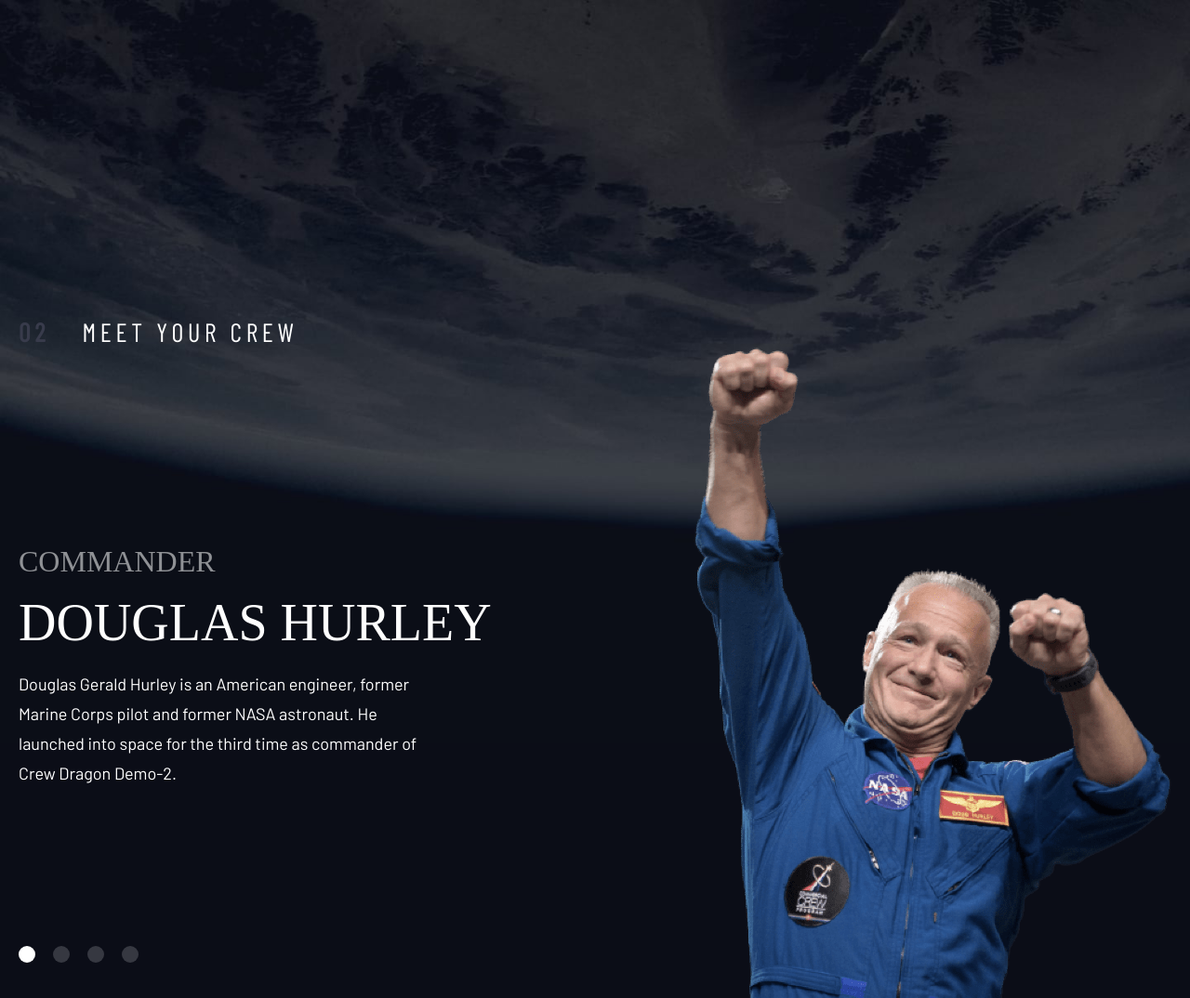
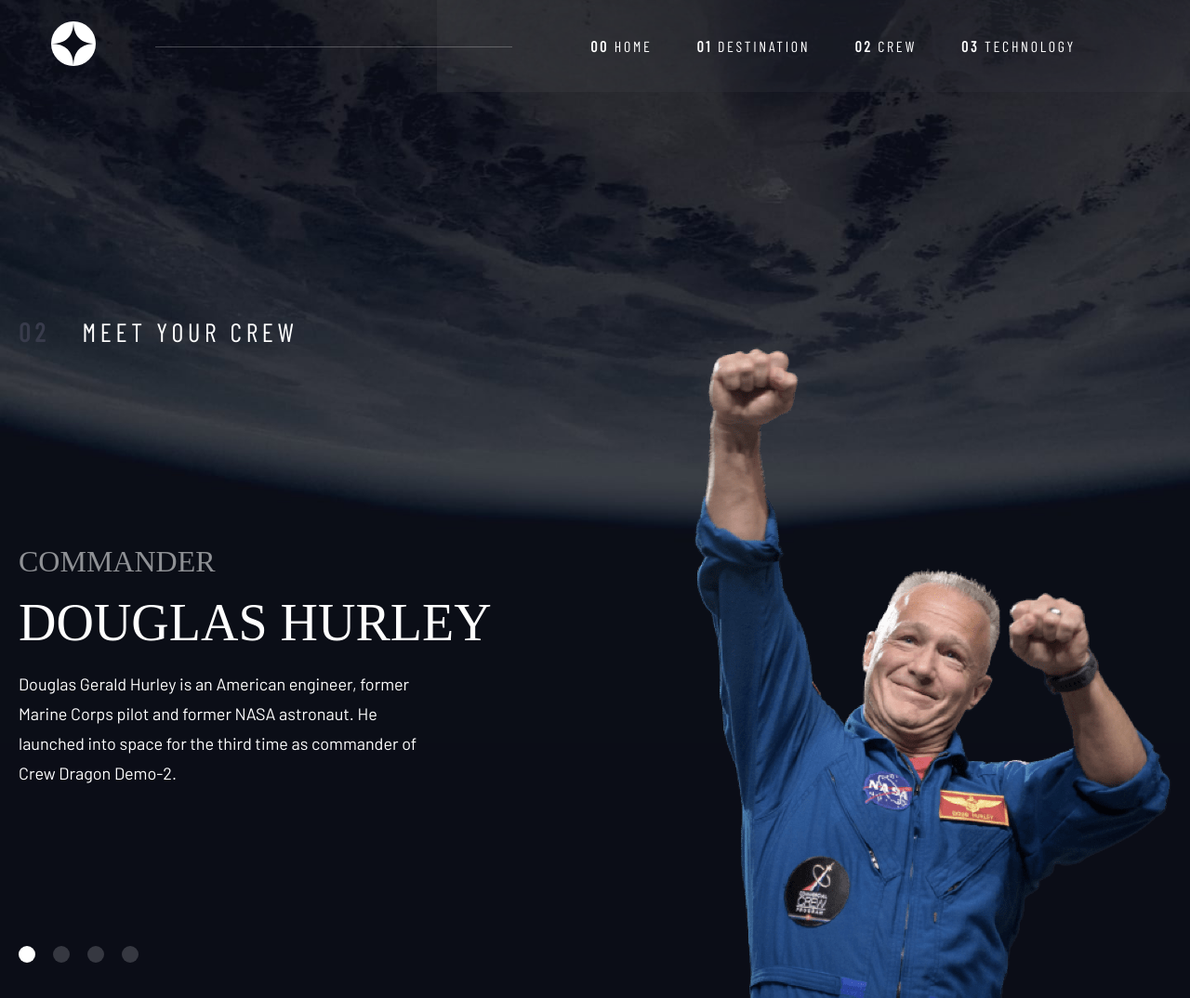
Before and after one commit to ezlyTech/space, a website: page crew.html in a window 1280 px wide. Shown: the whole page at 93% size. Drawn offline with nearby package versions, Linux system fonts and the light colour scheme; a web font is replaced by a local one.

Commit message:
add to all pages

```diff
--- a/crew.html
+++ b/crew.html
@@ -12,6 +12,30 @@
     <link href="https://fonts.googleapis.com/css2?family=Barlow+Condensed:ital,wght@0,300;0,400;1,300;1,400&family=Barlow:ital,wght@0,300;0,400;0,500;1,300;1,400;1,500&family=Bellefair&display=swap" rel="stylesheet">
 </head>
 <body>
+
+    <!-- HEADER SECTION -->
+    <header>
+        <div class="header__wrapper">
+            <div class="header__container">
+                <div class="header__logo">
+                    <a href="./index.html"><img src="./assets/shared/logo.svg" alt=""></a>
+                </div>
+                <div class="header__links">
+                    <a href="./index.html" class="links__item"><span>00</span> HOME</a>
+                    <a href="./destination.html" class="links__item"><span>01</span> DESTINATION</a>
+                    <a href="./crew.html" class="links__item"><span>02</span> CREW</a>
+                    <a href="./technology.html" class="links__item"><span>03</span> TECHNOLOGY</a>
+                </div>
+                <div class="header__hamburger">
+                    <div></div>
+                    <div></div>
+                    <div></div>
+                </div>
+            </div>
+        </div>
+    </header>
+
+
 
 
     <!-- CREW SECTION -->
@@ -90,5 +114,12 @@
         </div>
     </section>
 
+
+
+
+
+    <script src="https://cdnjs.cloudflare.com/ajax/libs/jquery/3.6.0/jquery.min.js" integrity="sha512-894YE6QWD5I59HgZOGReFYm4dnWc1Qt5NtvYSaNcOP+u1T9qYdvdihz0PPSiiqn/+/3e7Jo4EaG7TubfWGUrMQ==" crossorigin="anonymous" referrerpolicy="no-referrer"></script>
+    <script src="./app/js/script.js"></script>
+
 </body>
 </html>
```
Also changed, not shown: destination.html (+30 -0 lines), index.html (+3 -1 lines), technology.html (+27 -0 lines).
